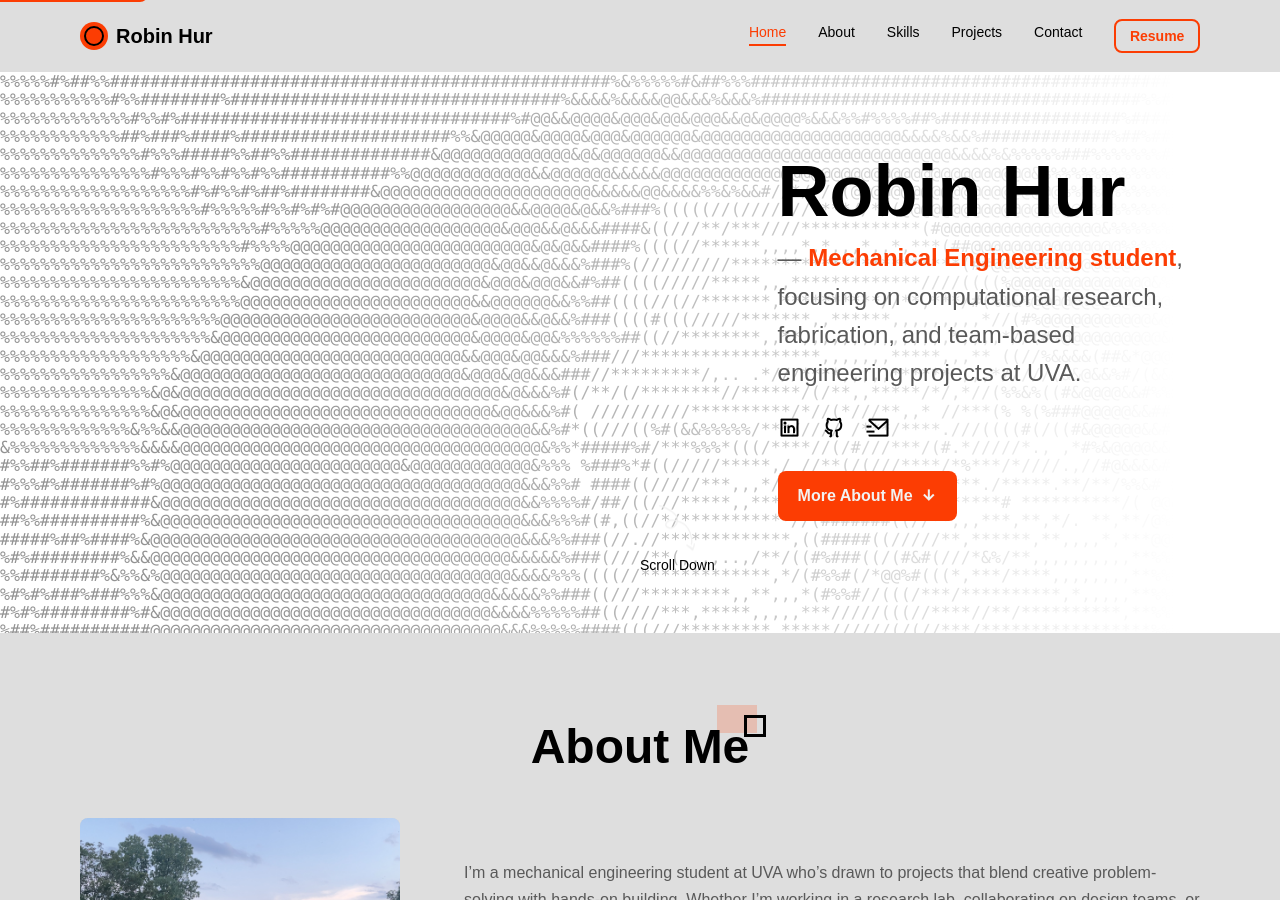
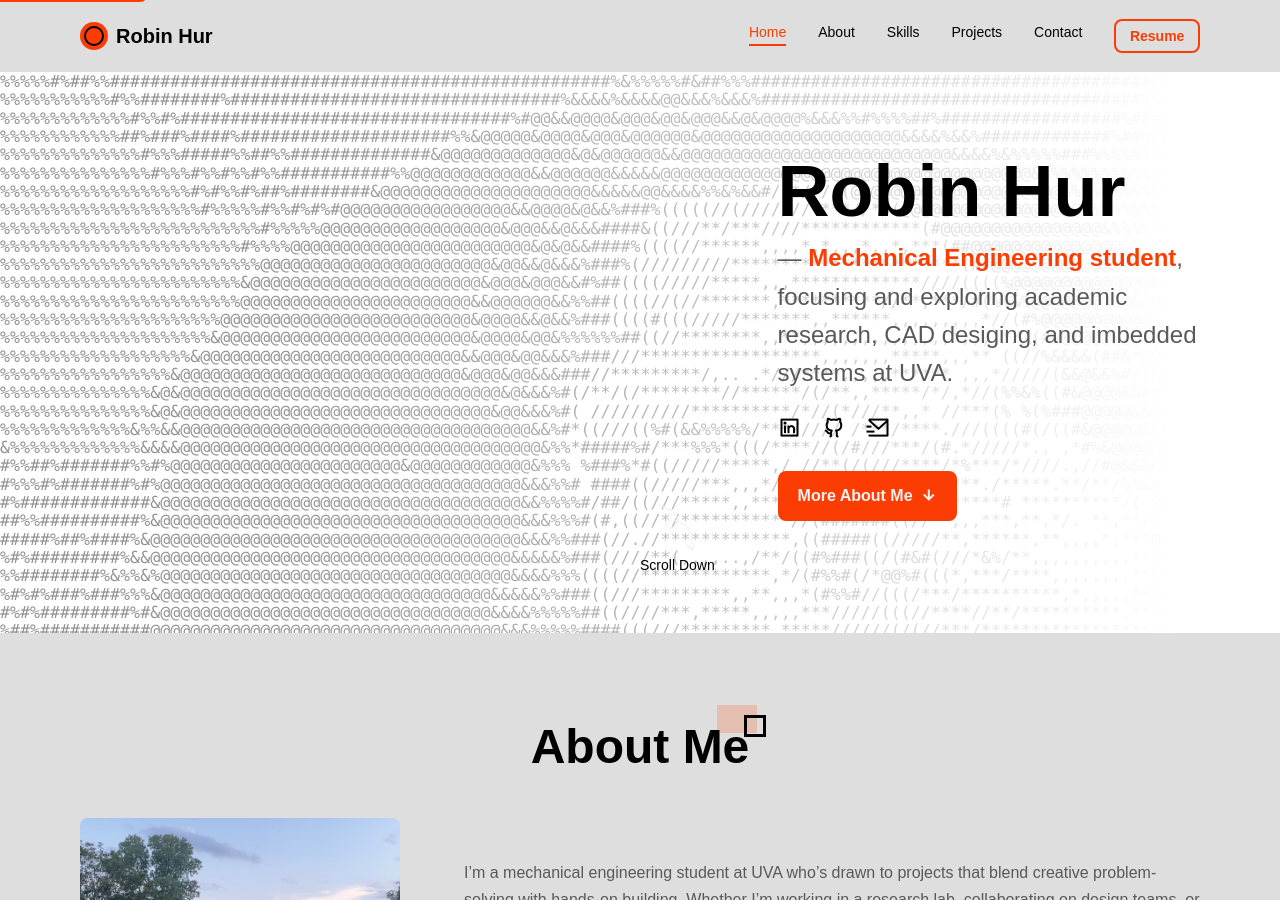
Before and after one commit to RobinKHur/RobinKHur.github.io, a Jekyll site: the page built from index.html, in a window 1280 px wide and 900 px high. Built offline with Jekyll 4.4.1, drawn with Linux system fonts in a browser that asks for light colours; some web fonts are replaced.

Commit message:
Add files via upload

```diff
--- a/_config.yml
+++ b/_config.yml
@@ -28,7 +28,7 @@ resume-url: /assets/resume/resume.pdf
 
 tagline:
   role: "Mechanical Engineering student"
-  pitch: ", focusing on computational research, fabrication, and team-based engineering projects at UVA."
+  pitch: ", focusing and exploring academic research, CAD desiging, and imbedded systems at UVA."
 
 external-links:
   linkedin: robinkhur
```
